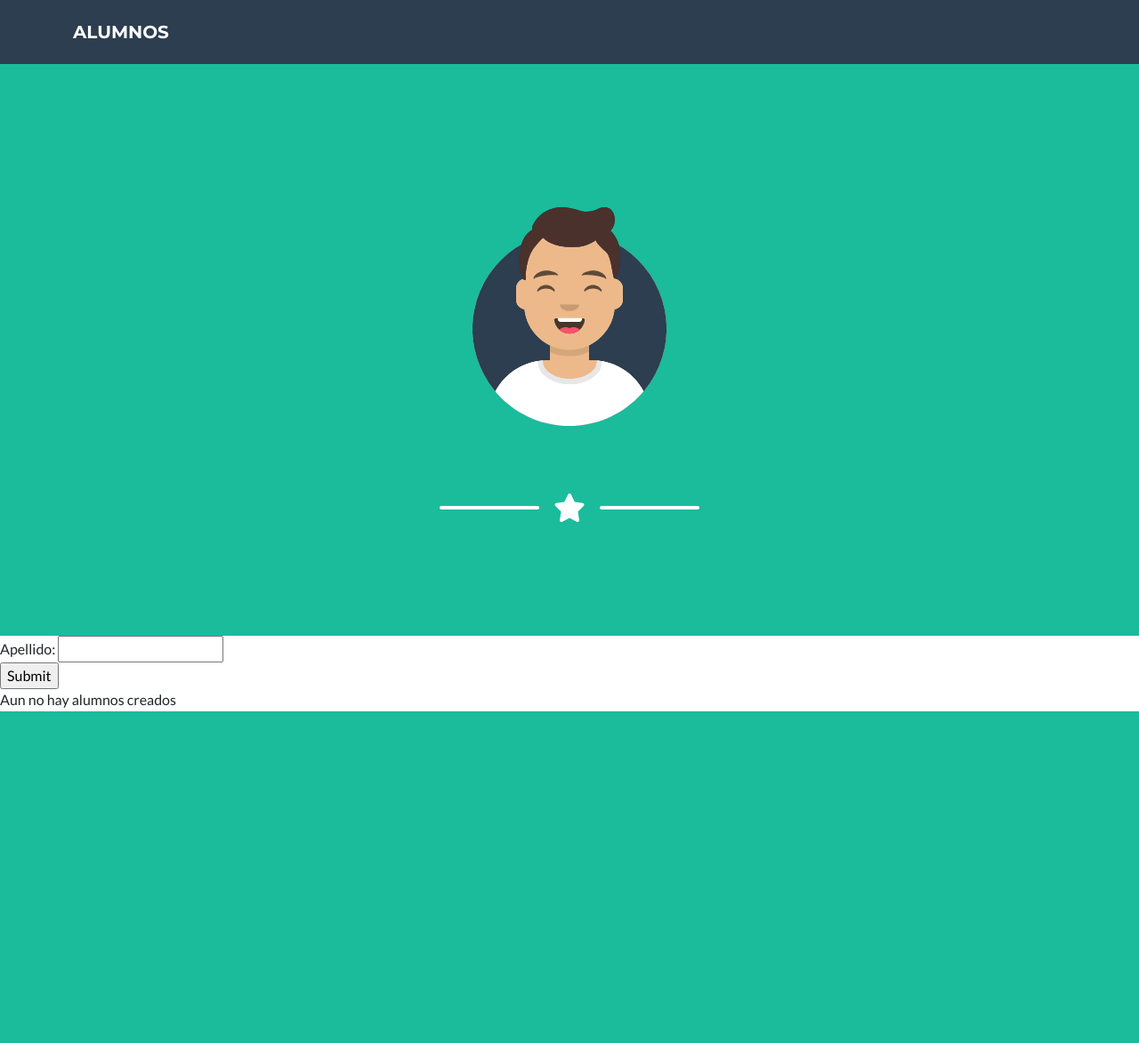
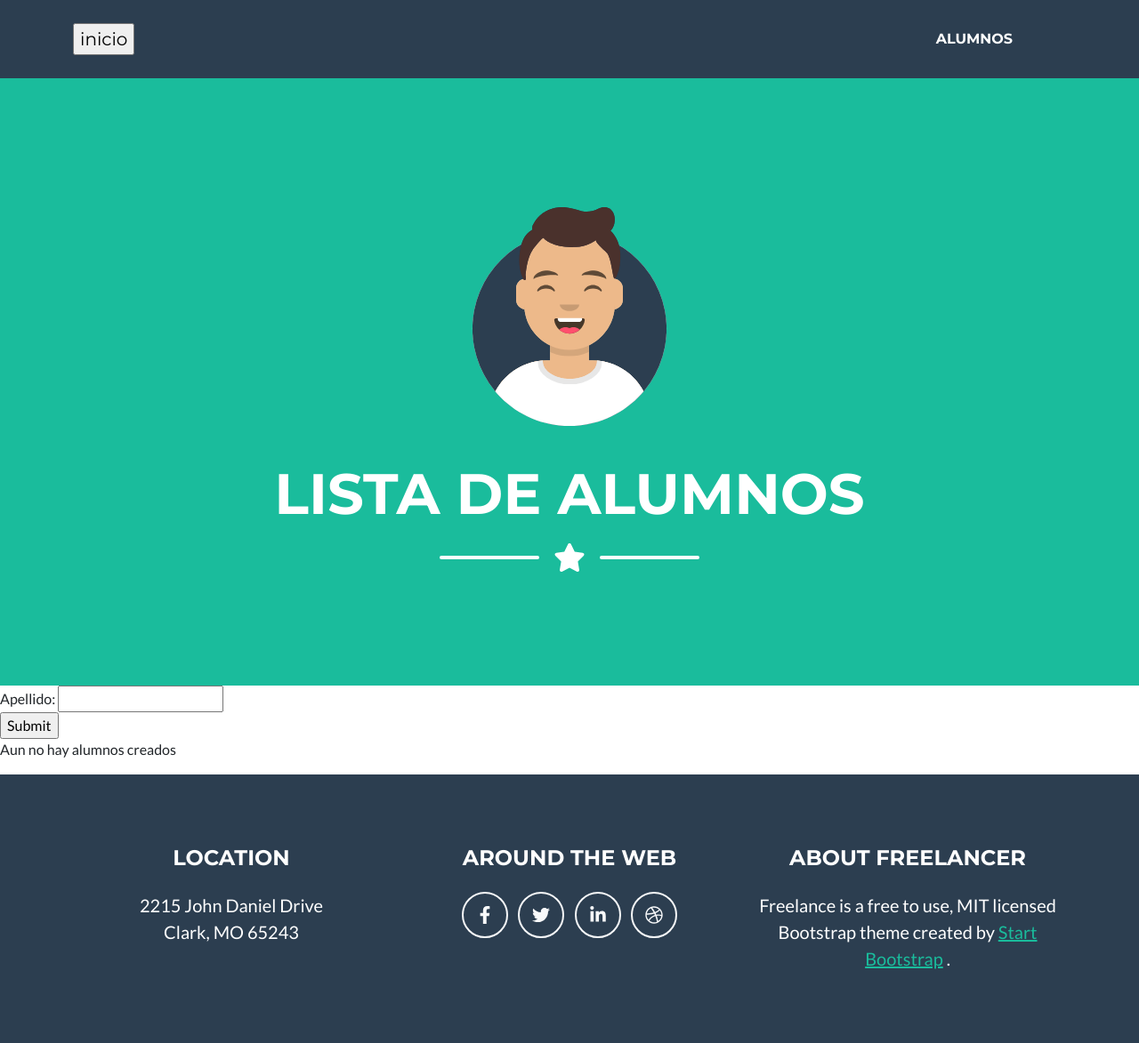
Before and after one commit to hirominikito/BrostNicolas-PreEntrega3, a Django app: page /alumnos/ in a window 1280 px wide. Shown: the whole page at 89% size. Before the commit the page ends 800 px from the top, so only its background shows below. Run offline with Django 5.2, Linux system fonts and the light colour scheme; data that the repository does not hold is empty; some libraries are stand-ins or nearby versions.

Commit message:
agregue el footer al base.html

```diff
--- a/inicio/templates/inicio/alumnos.html
+++ b/inicio/templates/inicio/alumnos.html
@@ -1,14 +1,15 @@
 {% extends "base.html" %}
-
+{% block title %} Alumnos {% endblock title %}
 {% block title_head %}
-Alumnos
+<input type="submit" value="inicio">
 {% endblock title_head %}
 
-{% block header %}
+{% block h1_header %}
 Lista de alumnos
-{% endblock header %}
+{% endblock h1_header %}
 
 {% block h2_header %}
+Alumnos
 {% endblock h2_header %}
 {% block h3_header %}
 {% endblock h3_header %}
--- a/inicio/templates/inicio/crear_alumno.html
+++ b/inicio/templates/inicio/crear_alumno.html
@@ -1,11 +1,15 @@
 {% extends "base.html" %}
+
+{% block title %}
+Crear Alumnos
+{% endblock title %}
 
 {% block title_head %}
 Crear Alumno
 {% endblock title_head %}
 
 {% block h1_header %}
-PASASTE POR ACA
+Crear Alumno
 {% endblock h1_header %}
 
 {% block main %}
--- a/inicio/templates/inicio/inicio.html
+++ b/inicio/templates/inicio/inicio.html
@@ -1,4 +1,8 @@
 {% extends "base.html" %}
+
+{% block title %}
+Inicio
+{% endblock title %}
 
 {% block title_head %}
 Inicio
--- a/inicio/urls.py
+++ b/inicio/urls.py
@@ -2,8 +2,8 @@ from django.urls import path
 from inicio import views
 
 urlpatterns = [
-    path("", views.inicio, name="inicio"), #####url de inicio
-    path("alumnos/", views.alumnos, name="alumnos"), ######url de muestra de alumnos
-    path("alumno/crear/", views.crearAlumno, name="crearAlumno"), #####url de creacion de alumno
+    path("", views.inicio, name="inicio"), ##### url de inicio
+    path("alumnos/", views.alumnos, name="alumnos"), ###### url de muestra de alumnos
+    path("alumno/crear/", views.crearAlumno, name="crearAlumno"), ##### url de creacion de alumno
 
 ]
--- a/inicio/views.py
+++ b/inicio/views.py
@@ -38,6 +38,6 @@ def alumnos(request):
         apellido = formulario.cleaned_data["apellido"]
         alumnos = Alumno.objects.filter(apellido=apellido)
 
-    # alumnos = Alumno.objects.all()
+    alumnos = Alumno.objects.all()
 
     return render(request, "inicio/alumnos.html", {"alumnos": alumnos, "formulario": formulario})
--- a/templates/base.html
+++ b/templates/base.html
@@ -6,7 +6,7 @@
         <meta name="viewport" content="width=device-width, initial-scale=1, shrink-to-fit=no" />
         <meta name="description" content="" />
         <meta name="author" content="" />
-        <title>Freelancer - Start Bootstrap Theme</title>
+        <title>{% block title %}{% endblock title %}</title>
         <!-- Font Awesome icons (free version)-->
         <script src="https://use.fontawesome.com/releases/v6.3.0/js/all.js" crossorigin="anonymous"></script>
         <!-- Google fonts-->
@@ -60,5 +60,38 @@
         <main>
             {% block main %}{% endblock main %}
         </main>
+        <!-- Footer-->
+        <footer class="footer text-center">
+            <div class="container">
+                <div class="row">
+                    <!-- Footer Location-->
+                    <div class="col-lg-4 mb-5 mb-lg-0">
+                        <h4 class="text-uppercase mb-4">Location</h4>
+                        <p class="lead mb-0">
+                            2215 John Daniel Drive
+                            <br />
+                            Clark, MO 65243
+                        </p>
+                    </div>
+                    <!-- Footer Social Icons-->
+                    <div class="col-lg-4 mb-5 mb-lg-0">
+                        <h4 class="text-uppercase mb-4">Around the Web</h4>
+                        <a class="btn btn-outline-light btn-social mx-1" href="#!"><i class="fab fa-fw fa-facebook-f"></i></a>
+                        <a class="btn btn-outline-light btn-social mx-1" href="#!"><i class="fab fa-fw fa-twitter"></i></a>
+                        <a class="btn btn-outline-light btn-social mx-1" href="#!"><i class="fab fa-fw fa-linkedin-in"></i></a>
+                        <a class="btn btn-outline-light btn-social mx-1" href="#!"><i class="fab fa-fw fa-dribbble"></i></a>
+                    </div>
+                    <!-- Footer About Text-->
+                    <div class="col-lg-4">
+                        <h4 class="text-uppercase mb-4">About Freelancer</h4>
+                        <p class="lead mb-0">
+                            Freelance is a free to use, MIT licensed Bootstrap theme created by
+                            <a href="http://startbootstrap.com">Start Bootstrap</a>
+                            .
+                        </p>
+                    </div>
+                </div>
+            </div>
+        </footer>
     </body>
 </html>
```
Also changed, not shown: inicio/migrations/0001_initial.py (added).
